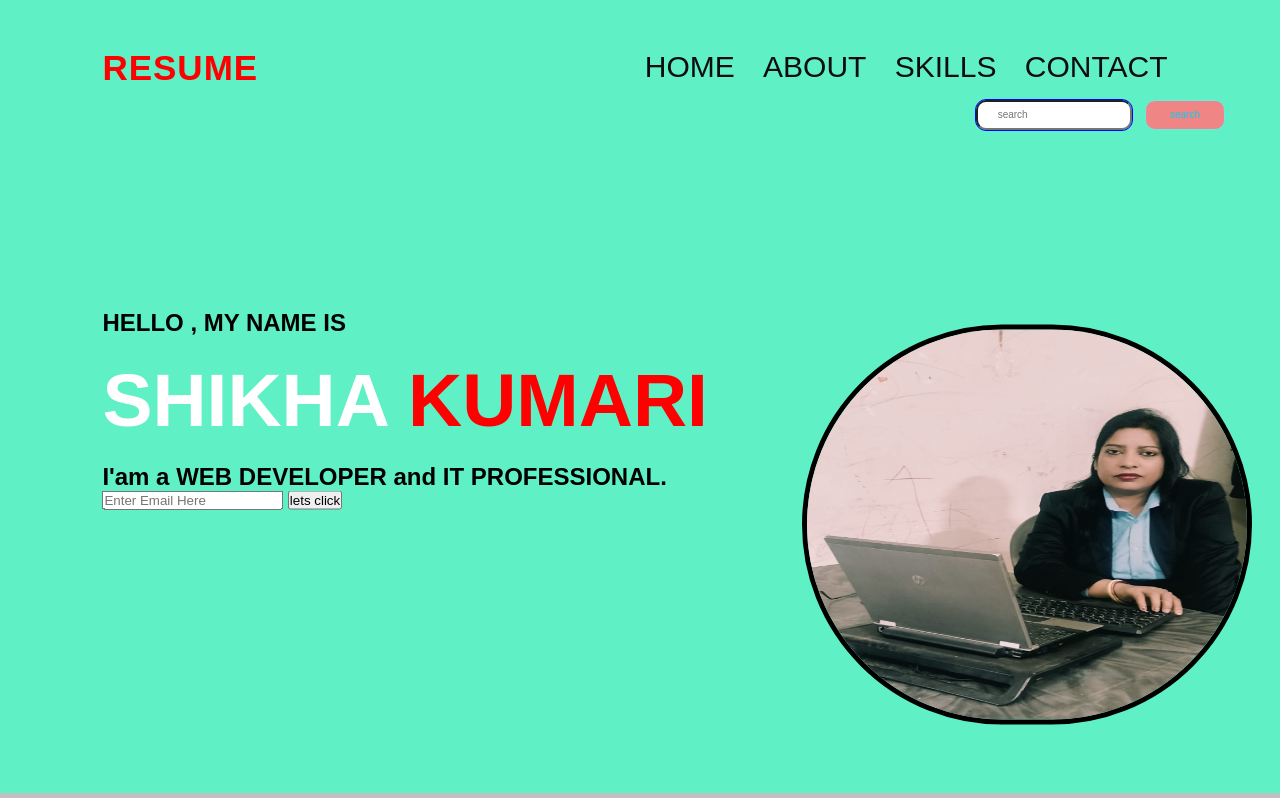
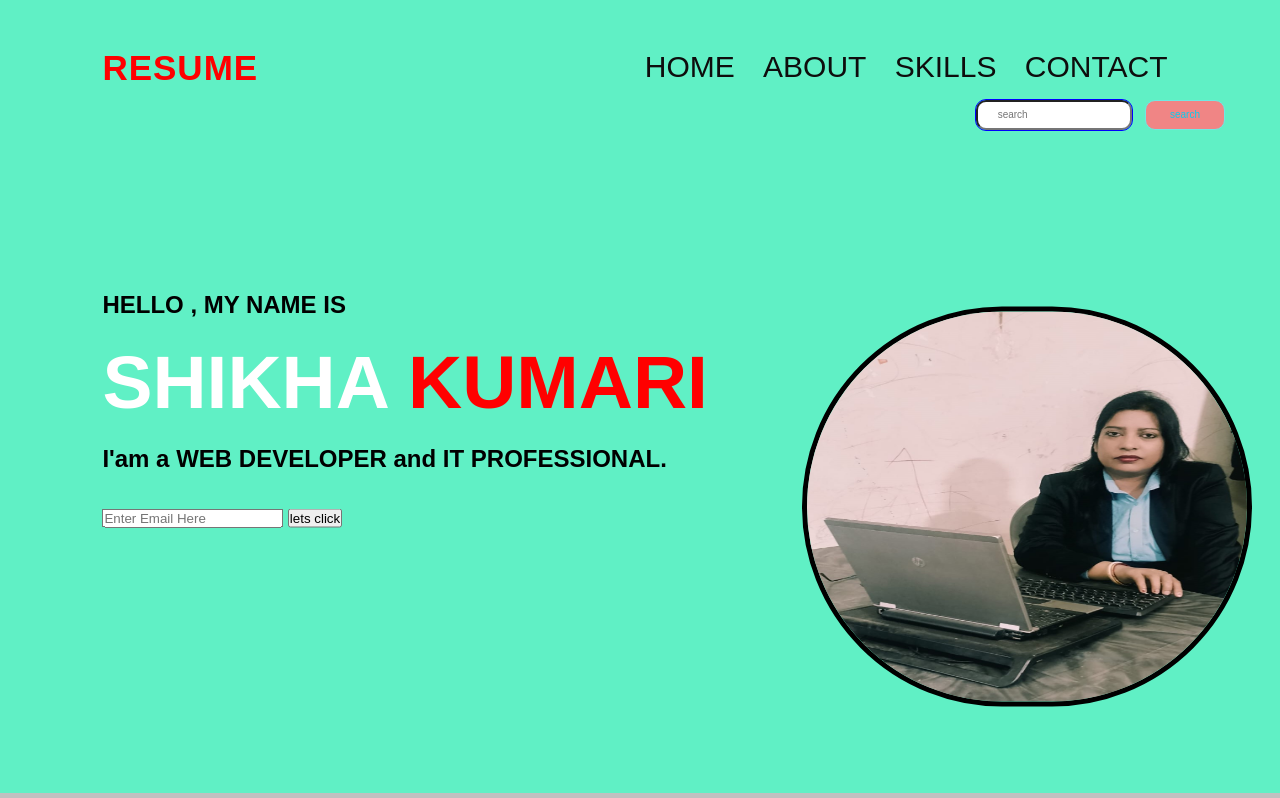
Before and after one commit to salu2244/portfolio, a plain HTML site: page index.html in a window 1280 px wide. Shown: the top 798 px of the page. Drawn offline with Linux system fonts and the light colour scheme.

Commit message:
Update index.html

```diff
--- a/index.html
+++ b/index.html
@@ -27,11 +27,11 @@
         <img src="shikha2.jpeg" >
         <h2>HELLO , MY NAME IS </h2>
         <h1>SHIKHA <span> KUMARI</span></h1>
-        <h2>I'am a WEB DEVELOPER and IT PROFESSIONAL. </h2>
+        <h2>I'am a WEB DEVELOPER and IT PROFESSIONAL. </h2><br>
 
     <div class="newslatter">
 
-     <form>
+    <br> <form>
         <input type="email" name="email" id ="mail"placeholder="Enter Email Here">
          <input type="submit" name="submit"  value="lets click"><br>
      </form>
```
